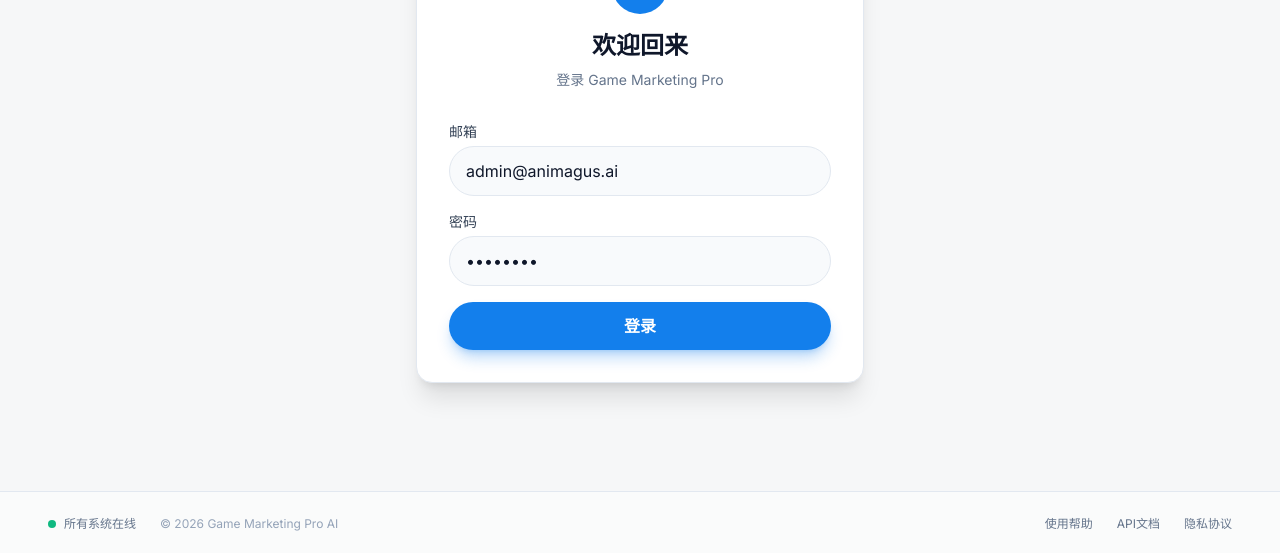
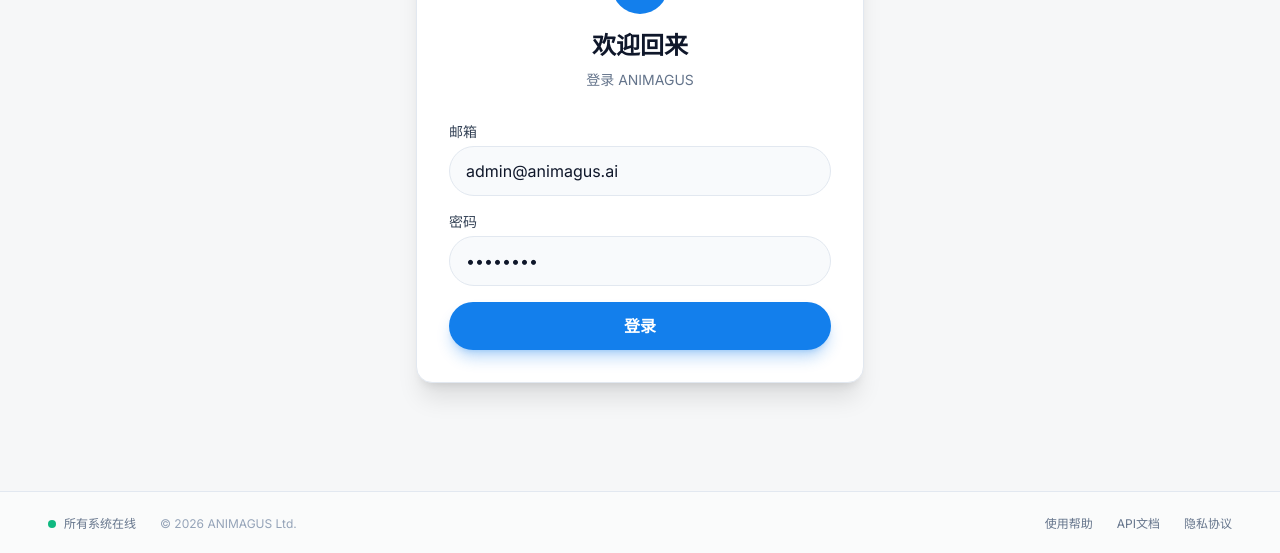
Before and after one commit to ANIFORCE-ORG/ANIFORCE, a Vue app in the folder frontend/packages/main-app/: page /login in a window 1280 px wide. Shown: the part 244-797 px from the top of the page. Built offline with nearby package versions, Linux system fonts and the light colour scheme.

Commit message:
modify application name

```diff
--- a/frontend/packages/main-app/index.html
+++ b/frontend/packages/main-app/index.html
@@ -6,7 +6,7 @@
   <link rel="icon" type="image/svg+xml" href="/favicon.svg" />
   <link href="https://fonts.googleapis.com/css2?family=Inter:wght@400;500;600;700&family=Poppins:wght@600&display=swap" rel="stylesheet" />
   <link href="https://fonts.googleapis.com/css2?family=Material+Symbols+Outlined:wght,FILL@100..700,0..1&display=swap" rel="stylesheet" />
-  <title>Game Marketing Pro</title>
+  <title>ANIMAGUS AI</title>
 </head>
 <body>
   <div id="app"></div>
--- a/frontend/packages/main-app/src/components/layout/AppFooter.vue
+++ b/frontend/packages/main-app/src/components/layout/AppFooter.vue
@@ -6,7 +6,7 @@
           <div class="h-2 w-2 rounded-full bg-emerald-500"></div>
           <span class="text-xs font-medium text-slate-500">所有系统在线</span>
         </div>
-        <span class="text-xs text-slate-400">&copy; 2026 Game Marketing Pro AI</span>
+        <span class="text-xs text-slate-400">&copy; 2026 ANIMAGUS Ltd.</span>
       </div>
       <div class="flex items-center gap-6">
         <a class="text-xs text-slate-500 hover:text-primary" href="#">使用帮助</a>
--- a/frontend/packages/main-app/src/pages/Login.vue
+++ b/frontend/packages/main-app/src/pages/Login.vue
@@ -22,7 +22,7 @@ function handleLogin() {
           <span class="material-symbols-outlined text-3xl">rocket_launch</span>
         </div>
         <h1 class="text-2xl font-bold">欢迎回来</h1>
-        <p class="text-sm text-slate-500 mt-2">登录 Game Marketing Pro</p>
+        <p class="text-sm text-slate-500 mt-2">登录 ANIMAGUS</p>
       </div>
       <form class="space-y-4" @submit.prevent="handleLogin">
         <div>
--- a/frontend/packages/shared/dal/mock-client.ts
+++ b/frontend/packages/shared/dal/mock-client.ts
@@ -41,7 +41,7 @@ export class MockChatClient implements IChatClient {
 
   async getHistory(_sessionId: string) {
     await delay(500)
-    return ok({ messages: [{ role: 'ai', content: '欢迎使用 Game Marketing Pro！', timestamp: Date.now() }] })
+    return ok({ messages: [{ role: 'ai', content: '欢迎使用ANIMAGUS智能投放平台！', timestamp: Date.now() }] })
   }
 }
 
--- a/frontend/packages/shared/utils/constants.ts
+++ b/frontend/packages/shared/utils/constants.ts
@@ -1,2 +1,2 @@
-export const APP_NAME = 'Game Marketing Pro'
+export const APP_NAME = 'ANIMAGUS'
 export const API_VERSION = 'v1'
```
Also changed, not shown: 1 other file (tests, documents, lock files or other folders).
